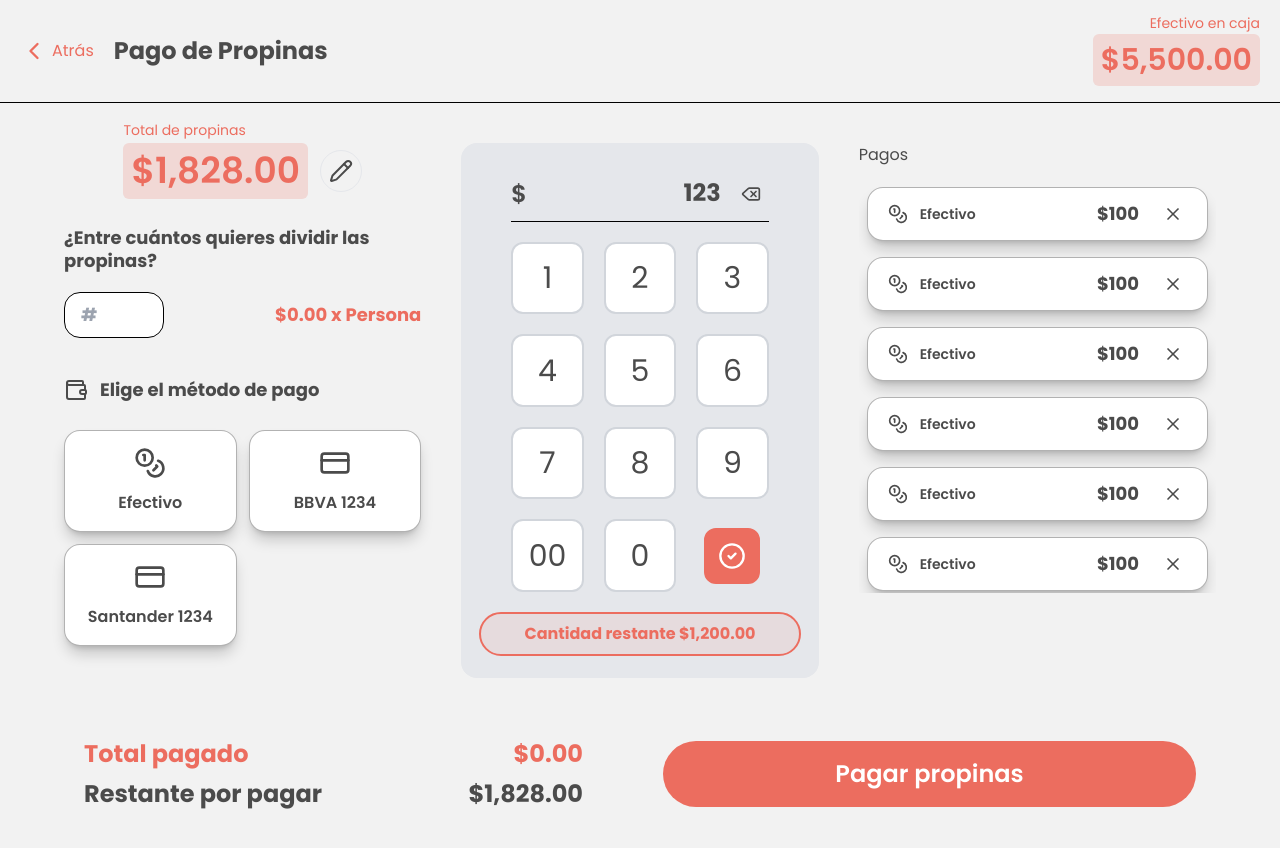
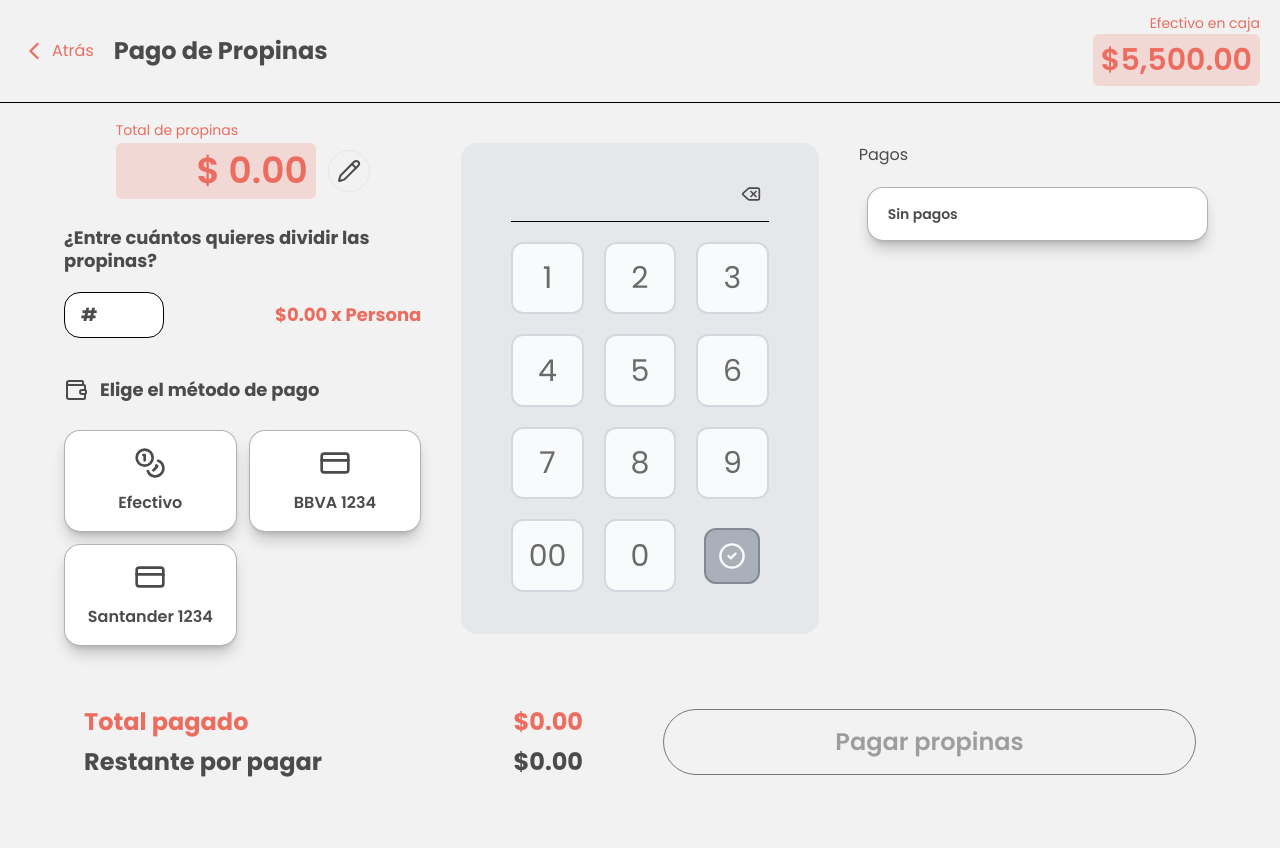
Before and after one commit to Franklin361/softii-test, a Vue app in the folder frontend/: page / in a window 1280 px wide. Shown: the top 848 px of the page. Built offline with nearby package versions, Linux system fonts and the light colour scheme.

Commit message:
feat(frontend): :sparkles: calculate tip per person

```diff
--- a/frontend/package.json
+++ b/frontend/package.json
@@ -10,6 +10,7 @@
   },
   "dependencies": {
     "clsx": "^2.1.1",
+    "pinia": "^2.1.7",
     "tailwind-merge": "^2.4.0",
     "vue": "^3.4.29"
   },
--- a/frontend/src/components/NumberPad.vue
+++ b/frontend/src/components/NumberPad.vue
@@ -1,24 +1,94 @@
-<script setup lang="ts"></script>
+<script setup lang="ts">
+import { usePaymentStore } from '../store/payment';
+import { useUiStore } from '../store/ui';
+import { ref } from 'vue';
+import { cn, getFormattedNumber } from '../lib/utils';
+
+const usePayment = usePaymentStore()
+const useUi = useUiStore()
+
+const currentValue = ref<null| string>(null)
+
+const handleUpdateValue = (str:string) => {
+
+  let value =   useUi.typeAction === 'tip-per-person' ? '' :0
+  if(currentValue.value){
+    let numberWithoutCommas = currentValue.value.replace(/,/g, '');
+    let number = parseFloat(numberWithoutCommas);
+    value = Math.floor(number);
+  }
+
+  const newNumber = `${value}${str}`;
+  if(!isNaN(+newNumber)){
+    currentValue.value =  useUi.typeAction === 'tip-per-person' ? newNumber : getFormattedNumber(+newNumber)
+  }
+}
+
+const handleRemove = () => {
+  if(currentValue.value){
+    let numberWithoutCommas = currentValue.value.replace(/,/g, '');
+    let number = parseFloat(numberWithoutCommas);
+    const str = Math.floor(number).toString()
+
+    currentValue.value =
+      str.length <=1
+        ? null
+        : useUi.typeAction === 'tip-per-person'
+          ? str.slice(0, str.length - 1)
+          : getFormattedNumber(+str.slice(0, str.length - 1))
+  }
+}
+
+const handleAccept = () => {
+  if(!currentValue.value) return
+
+  let numberWithoutCommas = +currentValue.value.replace(/,/g, '');
+
+  if(useUi.typeAction === 'total-tip'){
+    usePayment.setNewPaid(Math.floor(numberWithoutCommas))
+    useUi.setNumPadActive(false, 'total-tip')
+  }
+
+  if(useUi.typeAction === 'tip-per-person'){
+    usePayment.setTotalPeople(Math.floor(numberWithoutCommas))
+    useUi.setNumPadActive(false, 'tip-per-person')
+  }
+
+  currentValue.value = null
+}
+</script>
 
 <template>
   <section>
     <div
-      class="bg-gray-200 rounded-2xl border-2 border-transparent group has-[:focus]:border-primary has-[:focus]:bg-primary/5 pb-5"
+      :class="cn(
+        'bg-gray-200 rounded-2xl border-2 border-transparent group has-[:focus]:border-primary has-[:focus]:bg-primary/5 pb-5',
+        useUi.isNumPadActive && 'border-primary bg-primary/5'
+      )"
     >
       <div class="px-12 pt-5">
-        <header class="relative text-2xl  ">
+        <header class="relative text-2xl ">
           <span
-            class="font-semibold absolute left-0 top-1/2 -translate-y-1/2 block"
-            >$</span
+            :class="cn(
+              'font-semibold absolute left-0 top-1/2 -translate-y-1/2 block',
+              (!currentValue ) && 'opacity-0'
+            )"
           >
+            {{  useUi.typeAction === 'tip-per-person' ? '#' : '$' }}
+          </span>
           <div
             type="text"
-            class="w-full border-b border-black p-3 pr-12 pl-7 font-bold text-end truncate"
+            :class="cn(
+              'w-full border-b border-black p-3 pr-12 pl-7 font-bold text-end truncate',
+              !currentValue ? 'text-transparent select-none' : ''
+            )"
           >
-            123
+            {{ currentValue ?? 0 }}
           </div>
           <button
-            class="absolute top-1/2 -translate-y-1/2 right-0 rounded-full hover:bg-primary p-2 hover:text-white duration-200 transition-all"
+            class="absolute top-1/2 -translate-y-1/2 right-0 rounded-full hover:bg-primary p-2 hover:text-white duration-200 transition-all disabled:pointer-events-none"
+            :disabled="!currentValue"
+            @click="handleRemove"
           >
             <svg
               xmlns="http://www.w3.org/2000/svg"
@@ -40,25 +110,33 @@
         </header>
         <div class="grid grid-cols-3 gap-5 my-5">
           <button
-            class="bg-white grid place-items-center rounded-xl text-3xl p-3 aspect-square border-2 border-gray-300 hover:bg-primary/80 hover:text-white active:bg-primary transition-all duration-200 hover:border-primary"
+            class="bg-white grid place-items-center rounded-xl text-3xl p-3 aspect-square border-2 border-gray-300 hover:bg-primary/80 hover:text-white active:bg-primary transition-all duration-200 hover:border-primary disabled:opacity-80 disabled:pointer-events-none"
             v-for="(_, index) in 9"
             :key="index"
+            :disabled="!useUi.isNumPadActive"
+            @click="handleUpdateValue(`${index+1}`)"
           >
             {{ index+1 }}
           </button>
           <button
-            class="bg-white grid place-items-center rounded-xl text-3xl p-3 aspect-square border-2 border-gray-300 hover:bg-primary/80 hover:text-white active:bg-primary transition-all duration-200 hover:border-primary"
+            class="bg-white grid place-items-center rounded-xl text-3xl p-3 aspect-square border-2 border-gray-300 hover:bg-primary/80 hover:text-white active:bg-primary transition-all duration-200 hover:border-primary disabled:opacity-80 disabled:pointer-events-none"
+            :disabled="!useUi.isNumPadActive"
+            @click="handleUpdateValue(`00`)"
           >
             00
           </button>
           <button
-            class="bg-white grid place-items-center rounded-xl text-3xl p-3 aspect-square border-2 border-gray-300 hover:bg-primary/80 hover:text-white active:bg-primary transition-all duration-200 hover:border-primary"
+            class="bg-white grid place-items-center rounded-xl text-3xl p-3 aspect-square border-2 border-gray-300 hover:bg-primary/80 hover:text-white active:bg-primary transition-all duration-200 hover:border-primary disabled:opacity-80 disabled:pointer-events-none"
+            :disabled="!useUi.isNumPadActive"
+            @click="handleUpdateValue(`0`)"
           >
             0
           </button>
           <div class="grid place-items-center">
             <button
-              class="bg-primary rounded-xl text-3xl p-3 aspect-square border-2 hover:bg-primary/80 text-white active:bg-primary transition-all duration-200 border-primary"
+              class="bg-primary rounded-xl text-3xl p-3 aspect-square border-2 hover:bg-primary/80 text-white active:bg-primary transition-all duration-200 border-primary disabled:opacity-80 disabled:pointer-events-none disabled:bg-gray-400 disabled:border-gray-500"
+              :disabled="!currentValue"
+              @click="handleAccept"
             >
               <svg
                 xmlns="http://www.w3.org/2000/svg"
@@ -82,9 +160,12 @@
         </div>
       </div>
 
-      <div class=" flex justify-center px-4">
+      <div class=" flex justify-center px-4 hidden">
         <span
-          class="text-primary font-bold text-center border-2 border-primary bg-primary/10 w-full p-2 rounded-3xl"
+          :class="cn(
+            'text-primary font-bold text-center border-2 border-primary bg-primary/10 w-full p-2 rounded-3xl',
+            !currentValue && 'opacity-0 select-none'
+          )"
           >Cantidad restante $1,200.00</span
         >
       </div>
--- a/frontend/src/components/PaymentList.vue
+++ b/frontend/src/components/PaymentList.vue
@@ -1,127 +1,10 @@
 <script setup lang="ts">
 
-const options: { label: string, typeIcon: 'cash' | 'card', value: number }[] = [
-  {
-    label: 'Efectivo',
-    typeIcon: 'cash',
-    value: 100
-  },
-  {
-    label: 'Efectivo',
-    typeIcon: 'cash',
-    value: 100
-  },
-  {
-    label: 'Efectivo',
-    typeIcon: 'cash',
-    value: 100
-  },
-  {
-    label: 'Efectivo',
-    typeIcon: 'cash',
-    value: 100
-  },
-  {
-    label: 'Efectivo',
-    typeIcon: 'cash',
-    value: 100
-  },
-  {
-    label: 'Efectivo',
-    typeIcon: 'cash',
-    value: 100
-  },
-  {
-    label: 'Efectivo',
-    typeIcon: 'cash',
-    value: 100
-  },
-  {
-    label: 'Efectivo',
-    typeIcon: 'cash',
-    value: 100
-  },
-  {
-    label: 'Efectivo',
-    typeIcon: 'cash',
-    value: 100
-  },
-  {
-    label: 'Efectivo',
-    typeIcon: 'cash',
-    value: 100
-  },
-  {
-    label: 'Efectivo',
-    typeIcon: 'cash',
-    value: 100
-  },
-  {
-    label: 'Efectivo',
-    typeIcon: 'cash',
-    value: 100
-  },
-  {
-    label: 'Efectivo',
-    typeIcon: 'cash',
-    value: 100
-  },
-  {
-    label: 'Efectivo',
-    typeIcon: 'cash',
-    value: 100
-  },
-  {
-    label: 'Efectivo',
-    typeIcon: 'cash',
-    value: 100
-  },
-  {
-    label: 'Efectivo',
-    typeIcon: 'cash',
-    value: 100
-  },
-  {
-    label: 'Efectivo',
-    typeIcon: 'cash',
-    value: 100
-  },
-  {
-    label: 'Efectivo',
-    typeIcon: 'cash',
-    value: 100
-  },
-  {
-    label: 'Efectivo',
-    typeIcon: 'cash',
-    value: 100
-  },
-  {
-    label: 'Efectivo',
-    typeIcon: 'cash',
-    value: 100
-  },
-  {
-    label: 'Efectivo',
-    typeIcon: 'cash',
-    value: 100
-  },
-  {
-    label: 'Efectivo',
-    typeIcon: 'cash',
-    value: 100
-  },
-  {
-    label: 'Efectivo',
-    typeIcon: 'cash',
-    value: 100
-  },
-  {
-    label: 'Efectivo',
-    typeIcon: 'cash',
-    value: 100
-  },
-]
+
+import { usePaymentStore } from '../store/payment';
+import { getFormattedNumber } from '../lib/utils';
+
+const usePayment = usePaymentStore()
 </script>
 
 <template>
@@ -132,8 +15,8 @@ const options: { label: string, typeIcon: 'cash' | 'card', value: number }[] = [
       >
       <div class="px-2">
         <div
-          v-if="options.length <=0"
-          class="border border-black/30 rounded-2xl shadow-lg shadow-black/20  px-5 py-4 hover:bg-primary/90 hover:text-white cursor-pointer active:bg-primary transition-all duration-200 bg-white text-sm font-semibold "
+          v-if="usePayment.paymentList.length <=0"
+          class="border border-black/30 rounded-2xl shadow-lg shadow-black/20  px-5 py-4  bg-white text-sm font-semibold "
         >
           Sin pagos
         </div>
@@ -143,14 +26,14 @@ const options: { label: string, typeIcon: 'cash' | 'card', value: number }[] = [
           v-else
         >
           <li
-            v-for="({ label, typeIcon, value }, index) in  options"
-            :key="index"
+            v-for="({ id, paidMethod, amount, label }) in  usePayment.paymentList"
+            :key="id"
             class="border border-black/30 rounded-2xl shadow-lg shadow-black/20 px-5 py-3 bg-white text-sm font-semibold flex items-center gap-2 justify-between"
           >
             <div class="flex items-center gap-3">
               <span>
                 <svg
-                  v-if="typeIcon === 'card'"
+                  v-if="paidMethod === 'card'"
                   xmlns="http://www.w3.org/2000/svg"
                   viewBox="0 0 24 24"
                   fill="none"
@@ -158,8 +41,8 @@ const options: { label: string, typeIcon: 'cash' | 'card', value: number }[] = [
                   stroke-width="2"
                   stroke-linecap="round"
                   class="size-5"
+                  stroke-linejoin="round"
                 >
-                  stroke-linejoin="round"
                   <rect
                     width="20"
                     height="14"
@@ -195,12 +78,15 @@ const options: { label: string, typeIcon: 'cash' | 'card', value: number }[] = [
                   <path d="m16.71 13.88.7.71-2.82 2.82" />
                 </svg>
               </span>
-              <span class="font-semibold">{{ label }}</span>
+              <span class="font-semibold">{{  label }}</span>
             </div>
             <div class="flex items-center gap-5">
-              <span class="font-bold text-lg">${{ value }}</span>
+              <span class="font-bold text-lg"
+                >${{ getFormattedNumber(amount) }}</span
+              >
               <button
                 class=" hover:text-white transition-all hover:bg-rose-500 p-1 rounded-full duration-200 active:bg-rose-600"
+                @click="usePayment.removePaymentFromList(id)"
               >
                 <svg
                   xmlns="http://www.w3.org/2000/svg"
--- a/frontend/src/components/PaymentMethod.vue
+++ b/frontend/src/components/PaymentMethod.vue
@@ -1,15 +1,22 @@
 <script setup lang="ts">
+import { cn } from '../lib/utils';
+import { usePaymentStore } from '../store/payment';
 
-const options: { label: string, typeIcon: 'cash' | 'card' }[] = [
+const usePayment = usePaymentStore()
+
+const options: { id:string, label: string, typeIcon: 'cash' | 'card' }[] = [
   {
+    id:crypto.randomUUID(),
     label: 'Efectivo',
     typeIcon: 'cash'
   },
   {
+    id:crypto.randomUUID(),
     label: 'BBVA 1234',
     typeIcon: 'card'
   },
   {
+    id:crypto.randomUUID(),
     label: 'Santander 1234',
     typeIcon: 'card'
   },
@@ -39,10 +46,14 @@ const options: { label: string, typeIcon: 'cash' | 'card' }[] = [
       <h4 class="text-lg font-bold leading-tight ">Elige el método de pago</h4>
     </div>
     <div class="grid grid-cols-2 gap-3 mt-7">
-      <div
-        v-for="({ label, typeIcon },index) in options"
-        :key="index"
-        class="border border-black/30 rounded-2xl flex justify-center items-center flex-col gap-3 shadow-lg shadow-black/20 p-4 hover:bg-primary/90 hover:text-white cursor-pointer active:bg-primary transition-all duration-200 bg-white"
+      <button
+        v-for="({ label, typeIcon, id }) in options"
+        :key="id"
+        :class="cn(
+          'border border-black/30 rounded-2xl flex justify-center items-center flex-col gap-3 shadow-lg shadow-black/20 p-4 hover:bg-primary/90 hover:text-white cursor-pointer active:bg-primary transition-all duration-200 bg-white',
+          usePayment.payMethodSelected?.id === id && 'text-white bg-primary pointer-events-none'
+        )"
+        @click="usePayment.setPayMethod({ label, method: typeIcon, id })"
       >
         <span>
           <svg
@@ -92,7 +103,7 @@ const options: { label: string, typeIcon: 'cash' | 'card' }[] = [
           </svg>
         </span>
         <span class="capitalize font-semibold">{{label}}</span>
-      </div>
+      </button>
     </div>
   </div>
 </template>
--- a/frontend/src/components/PaymentSummary.vue
+++ b/frontend/src/components/PaymentSummary.vue
@@ -1,5 +1,31 @@
 <script setup lang="ts">
-import {cn} from '../lib/utils'
+import { cn, getFormattedNumber } from '../lib/utils';
+import { usePaymentStore } from '../store/payment';
+
+const usePayment = usePaymentStore()
+
+const handleAddNewPayment = () => {
+  if(!usePayment.payMethodSelected) {
+    alert('Selecciona un método de pago Primero')
+    return
+  }
+
+  if((usePayment.totalTip - (usePayment.getTotalPaid + (usePayment.totalTip / usePayment.totalPeople))) < 0){
+    alert('La propina es insuficiente')
+    return
+  }
+
+  usePayment.addNewPaymentToList({
+    id: crypto.randomUUID(),
+    amount: usePayment.totalTip / usePayment.totalPeople,
+    paidMethod: usePayment.payMethodSelected?.method,
+    label: usePayment.payMethodSelected?.label
+  })
+
+  usePayment.setTotalPeople(0)
+  usePayment.setPayMethod(null)
+
+}
 </script>
 
 <template>
@@ -12,20 +38,23 @@ import {cn} from '../lib/utils'
           class="flex justify-between items-center gap-5 font-bold text-primary"
         >
           <span>Total pagado</span>
-          <span>$0.00</span>
+          <span>${{ getFormattedNumber(usePayment.getTotalPaid) }}</span>
         </div>
         <div class="flex justify-between items-center gap-5 font-bold">
           <span>Restante por pagar</span>
-          <span>$1,828.00</span>
+          <span
+            >${{ getFormattedNumber(usePayment.totalTip- usePayment.getTotalPaid)  }}</span
+          >
         </div>
       </div>
       <button
         :class="cn(
-          'flex-1 rounded-full border border-black opacity-50 pointer-events-none p-4 font-semibold',
-          'bg-primary opacity-100 text-white border-transparent pointer-events-auto  active:bg-primary/90 transition-all duration-200 outline outline-2 outline-offset-4 outline-transparent hover:outline-primary'
+          'flex-1 rounded-full p-4 font-semibold select-none',
+          (usePayment.totalPeople > 0 && usePayment.totalTip > 0 && usePayment.payMethodSelected) ? 'bg-primary opacity-100 text-white border-transparent pointer-events-auto  active:bg-primary/90 transition-all duration-200 outline outline-2 outline-offset-4 outline-transparent hover:outline-primary': 'border border-black opacity-50 pointer-events-none'
         )"
+        @click="handleAddNewPayment"
       >
-        Pagar propinas
+        {{   usePayment.totalPeople > 0 && usePayment.totalTip > 0 ? `Pagar $${usePayment.getAmountTotalPerPerson} en propinas` : 'Pagar propinas'  }}
       </button>
     </div>
   </footer>
--- a/frontend/src/components/TipPerPerson.vue
+++ b/frontend/src/components/TipPerPerson.vue
@@ -1,4 +1,20 @@
-<script setup lang="ts"></script>
+<script setup lang="ts">
+import { usePaymentStore } from '../store/payment';
+import { useUiStore } from '../store/ui';
+
+const usePayment = usePaymentStore()
+const useUi = useUiStore()
+
+const handleEditTotalPeople = () => {
+  if(usePayment.totalTip <= 0)
+  {
+    alert('Primero agregar un tipo total')
+    useUi.setNumPadActive(true, 'total-tip')
+    return
+  }
+  useUi.setNumPadActive(true, 'tip-per-person')
+}
+</script>
 
 <template>
   <div class="text-lg  text-start mt-7">
@@ -6,12 +22,15 @@
       ¿Entre cuántos quieres dividir las propinas?
     </h4>
     <div class="flex justify-between items-center gap-5 py-5 pb-0">
-      <input
-        type="number"
-        class="rounded-2xl p-2 px-4 font-bold border border-black w-[100px]"
-        placeholder="#"
-      />
-      <span class="text-primary font-bold">$0.00 x Persona</span>
+      <div
+        class="rounded-2xl p-2 px-4 font-bold border border-black w-[100px] bg-white cursor-pointer hover:bg-black/5 transition-all duration-200 truncate"
+        @click="handleEditTotalPeople"
+      >
+        {{ usePayment.totalPeople || '#' }}
+      </div>
+      <span class="text-primary font-bold"
+        >${{ usePayment.getAmountTotalPerPerson }} x Persona</span
+      >
     </div>
   </div>
 </template>
--- a/frontend/src/components/TotalTipAmount.vue
+++ b/frontend/src/components/TotalTipAmount.vue
@@ -1,4 +1,15 @@
-<script setup lang="ts"></script>
+<script setup lang="ts">
+import { usePaymentStore } from '../store/payment';
+import { useUiStore } from '../store/ui';
+import { getFormattedNumber } from '../lib/utils';
+
+const usePayment = usePaymentStore()
+const useUi = useUiStore()
+
+const handleEditTip = () => {
+  useUi.setNumPadActive(true, 'total-tip')
+}
+</script>
 
 <template>
   <div class="flex gap-3 items-center  justify-center">
@@ -6,12 +17,14 @@
       <span class="text-sm leading-none absolute -top-5 left-0"
         >Total de propinas</span
       >
-      <span class="p-2 text-4xl font-semibold bg-primary/20 rounded-md"
-        >$1,828.00</span
+      <span
+        class="p-2 text-4xl font-semibold bg-primary/20 rounded-md min-w-[200px] text-end"
+        >$ {{ getFormattedNumber(usePayment.totalTip) }}</span
       >
     </div>
     <button
       class="grid place-items-center border h-full flex-none hover:bg-primary hover:text-white transition-all active:bg-primary/80 p-2 rounded-full duration-200"
+      @click="handleEditTip"
     >
       <svg
         xmlns="http://www.w3.org/2000/svg"
--- a/frontend/src/lib/utils.ts
+++ b/frontend/src/lib/utils.ts
@@ -4,3 +4,12 @@ import { twMerge } from 'tailwind-merge';
 export function cn(...inputs: ClassValue[]) {
   return twMerge(clsx(inputs));
 }
+
+export const getFormattedNumber = (value: number) => {
+  const formatter = new Intl.NumberFormat('en-US', {
+    minimumFractionDigits: 2,
+    maximumFractionDigits: 2,
+  });
+
+  return formatter.format(value);
+};
--- /dev/null
+++ b/frontend/src/store/payment.ts
@@ -0,0 +1,78 @@
+import { defineStore, acceptHMRUpdate } from 'pinia';
+import { computed, ref } from 'vue';
+import { getFormattedNumber } from '../lib/utils';
+
+interface PaymentItem {
+  id: string;
+  paidMethod: 'cash' | 'card';
+  label: string;
+  amount: number;
+}
+
+interface PayMethod {
+  id: string;
+  label: string;
+  method: 'cash' | 'card';
+}
+
+export const usePaymentStore = defineStore('payment', () => {
+  const totalTip = ref(0);
+  const totalPeople = ref(0);
+  const payMethodSelected = ref<PayMethod | null>(null);
+
+  const paymentList = ref<PaymentItem[]>([]);
+
+  const getAmountTotalPerPerson = computed(() =>
+    getFormattedNumber(
+      totalTip.value > 0 && totalPeople.value > 0
+        ? totalTip.value / totalPeople.value
+        : 0
+    )
+  );
+
+  const getTotalPaid = computed(() => {
+    const total = paymentList.value.reduce(
+      (prev, next) => prev + next.amount,
+      0
+    );
+    return total;
+  });
+
+  const setNewPaid = (value: number) => {
+    totalTip.value = value;
+  };
+
+  const setTotalPeople = (value: number) => {
+    totalPeople.value = value;
+  };
+
+  const setPayMethod = (payMethod: PayMethod | null) => {
+    payMethodSelected.value = payMethod;
+  };
+
+  const addNewPaymentToList = (payment: PaymentItem) => {
+    paymentList.value.unshift(payment);
+  };
+
+  const removePaymentFromList = (id: PaymentItem['id']) => {
+    paymentList.value = paymentList.value.filter((item) => item.id !== id);
+  };
+
+  return {
+    totalPeople,
+    totalTip,
+    getTotalPaid,
+    getAmountTotalPerPerson,
+    setNewPaid,
+    setTotalPeople,
+    setPayMethod,
+    paymentList,
+    addNewPaymentToList,
+    removePaymentFromList,
+    payMethodSelected,
+  };
+});
+
+if (import.meta.hot) {
+  import.meta.hot.accept(acceptHMRUpdate(usePaymentStore, import.meta.hot));
+}
--- /dev/null
+++ b/frontend/src/store/ui.ts
@@ -0,0 +1,24 @@
+import { defineStore, acceptHMRUpdate } from 'pinia';
+import { ref } from 'vue';
+
+type Action = 'tip-per-person' | 'total-tip';
+
+export const useUiStore = defineStore('ui', () => {
+  const isNumPadActive = ref(false);
+  const typeAction = ref<Action | null>(null);
+
+  const setNumPadActive = (isActive: boolean, action: Action | null) => {
+    isNumPadActive.value = isActive;
+    typeAction.value = action;
+  };
+
+  return {
+    isNumPadActive,
+    typeAction,
+    setNumPadActive,
+  };
+});
+
+if (import.meta.hot) {
+  import.meta.hot.accept(acceptHMRUpdate(useUiStore, import.meta.hot));
+}
```
Also changed, not shown: frontend/src/main.ts (+9 -4 lines), 1 other file (tests, documents, lock files or other folders).
